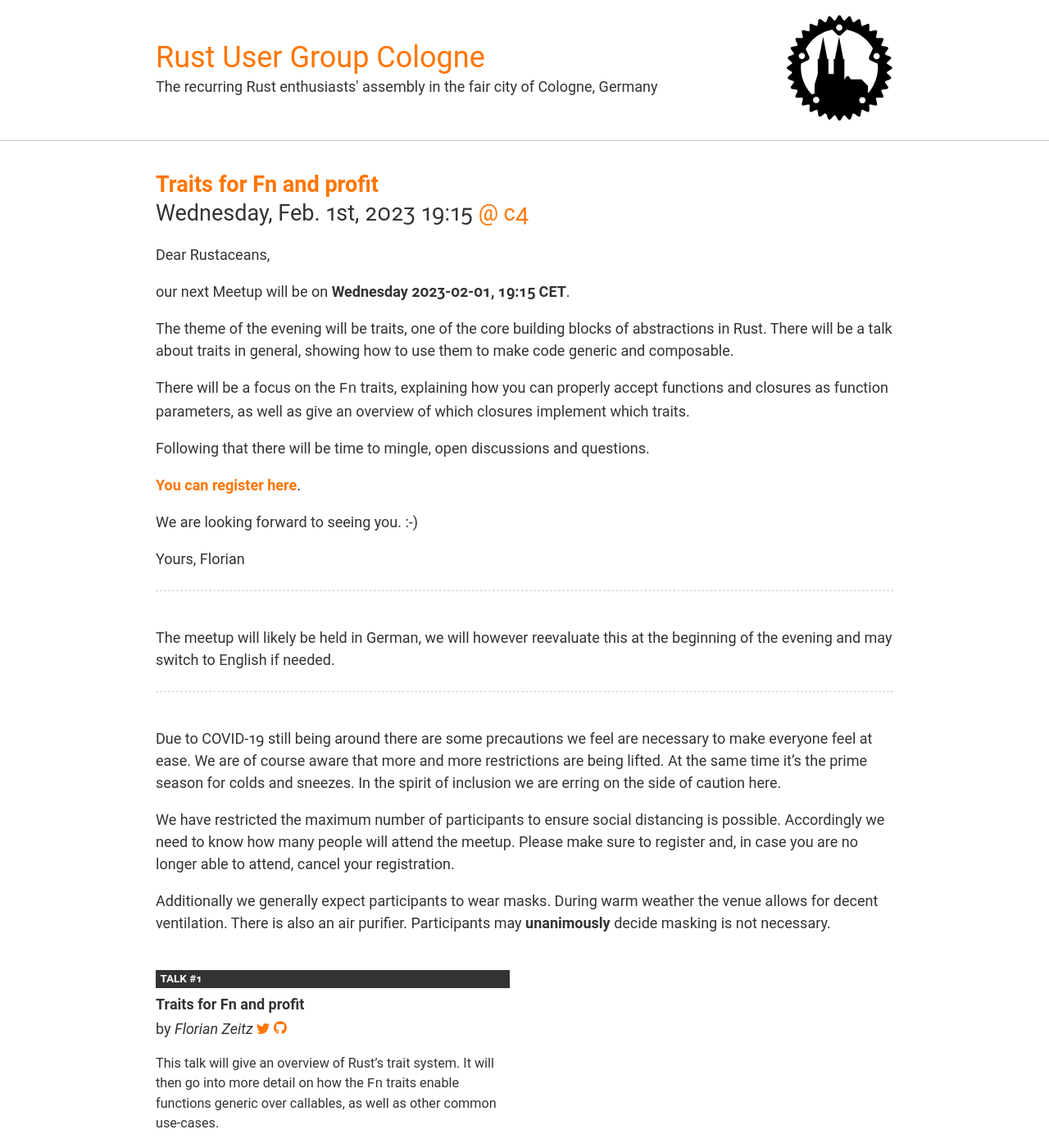
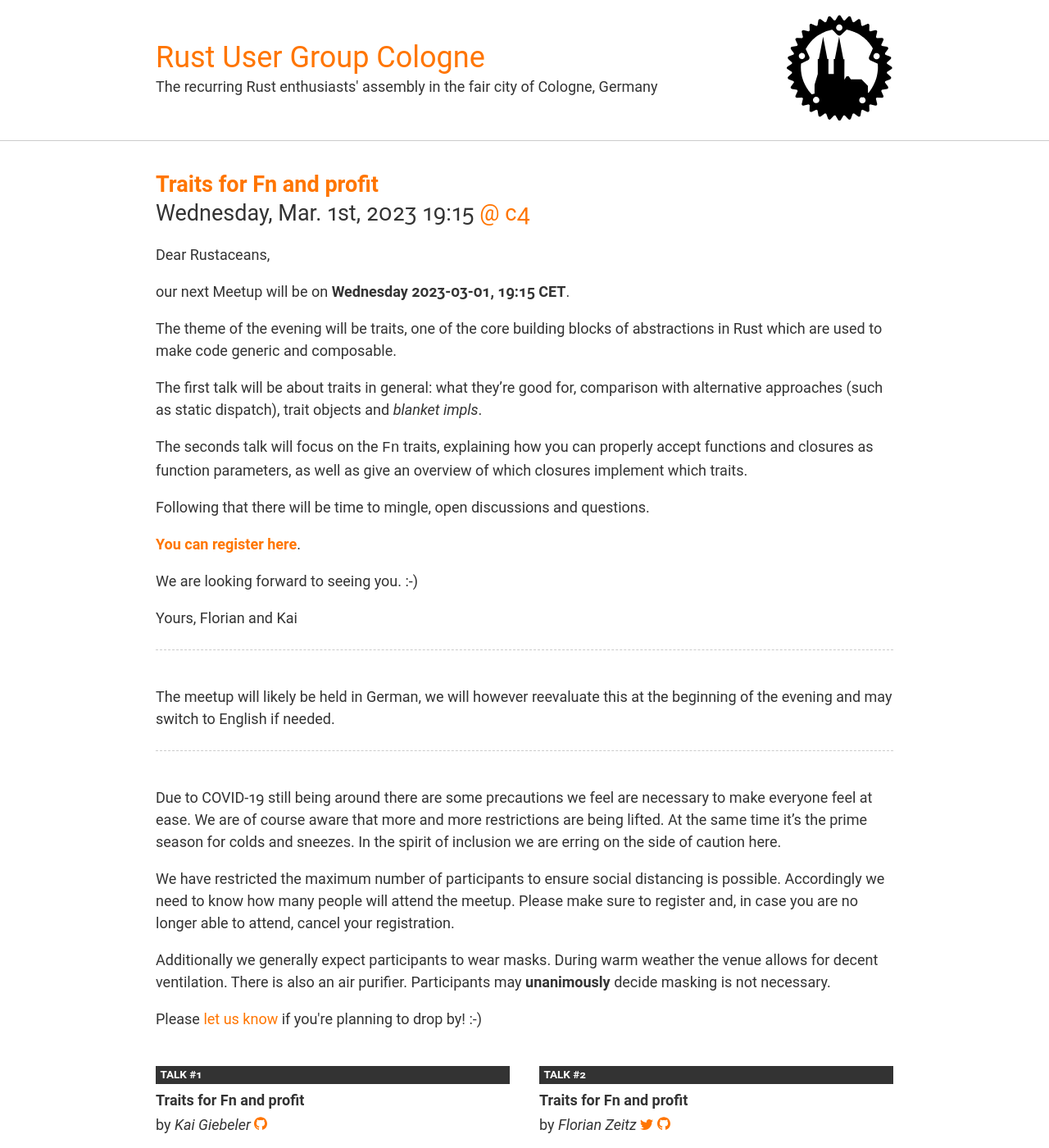
Before and after one commit to Rustaceans/rust-cologne, a Jekyll site: the page built from _posts/2023-03-01-traits.md, in a window 1280 px wide and 1400 px high. Shown: the whole window at 82% size. Built offline with Jekyll 4.4.1, drawn with Linux system fonts in a browser that asks for light colours; some of the changed text lies outside the part shown.

Commit message:
schedule meetup 2023-03-01

```diff
--- a/_posts/2023-02-01-traits.md
+++ b/_posts/2023-03-01-traits.md
@@ -1,39 +1,46 @@
 ---
 title: "Traits for Fn and profit"
-date: 2023-02-01 19:15:00 MEZ
+date: 2023-03-01 19:15:00 MEZ
 categories: meetup cologne
 links:
-    "Meetup.com": "https://www.meetup.com/rustcologne/events/291209567/"
+    "Meetup.com": "https://www.meetup.com/rustcologne/events/291774935/"
     "Planning discussion on Github": "https://github.com/Rustaceans/rust-cologne/issues/103"
 location: c4
 talks:
+- title: "Traits for Fn and profit"
+  speaker:
+    name: "Kai Giebeler"
+    github: kawogi
+  abstract: |
+    This talk will give an overview of Rust's trait system: what they're good for, comparison with alternative approaches (such as static dispatch), trait objects and _blanket impls_.
 - title: "Traits for Fn and profit"
   speaker:
     name: "Florian Zeitz"
     twitter: florob
     github: florob
   abstract: |
-    This talk will give an overview of Rust's trait system. It will then go into more detail on
+    This talk will go into more detail on
     how the `Fn` traits enable functions generic over callables, as well as other common use-cases.
 ---
 Dear Rustaceans,
 
-our next Meetup will be on **Wednesday 2023-02-01, 19:15 CET**.
+our next Meetup will be on **Wednesday 2023-03-01, 19:15 CET**.
 
-The theme of the evening will be traits, one of the core building blocks of abstractions in Rust.
-There will be a talk about traits in general, showing how to use them to make code generic and composable.
+The theme of the evening will be traits, one of the core building blocks of abstractions in Rust which are used to make code generic and composable.
 
-There will be a focus on the `Fn` traits, explaining how you can properly accept functions and
+The first talk will be about traits in general: what they're good for, comparison with alternative approaches (such as static dispatch), trait objects and _blanket impls_.
+
+The seconds talk will focus on the `Fn` traits, explaining how you can properly accept functions and
 closures as function parameters, as well as give an overview of which closures implement which traits.
 
 Following that there will be time to mingle, open discussions and questions.
 
-**[You can register here](https://www.meetup.com/rustcologne/events/291209567/)**.
+**[You can register here](https://www.meetup.com/rustcologne/events/291774935/)**.
 
 We are looking forward to seeing you. :-)
 
 Yours,
-Florian
+Florian and Kai
 
 ---
 
```
